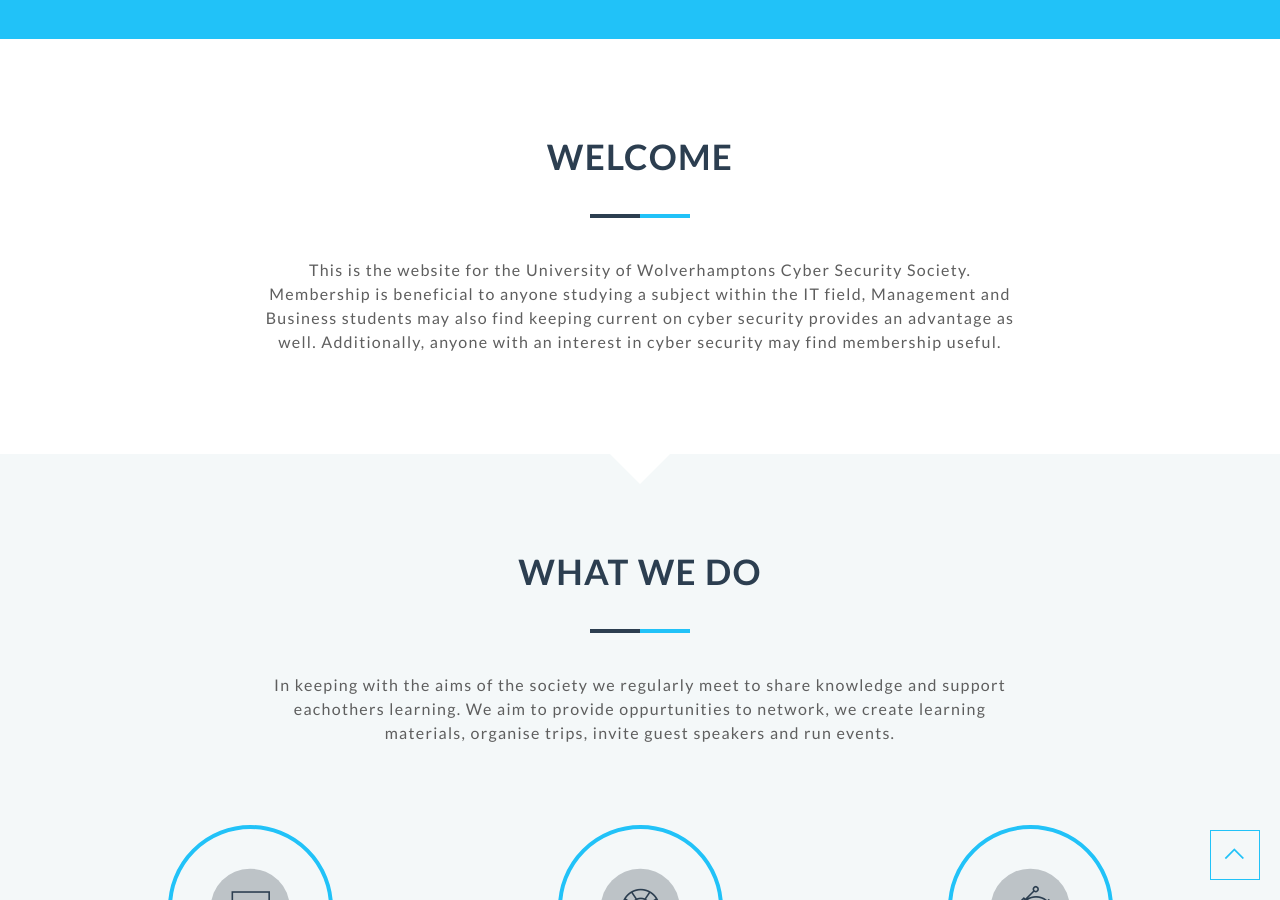
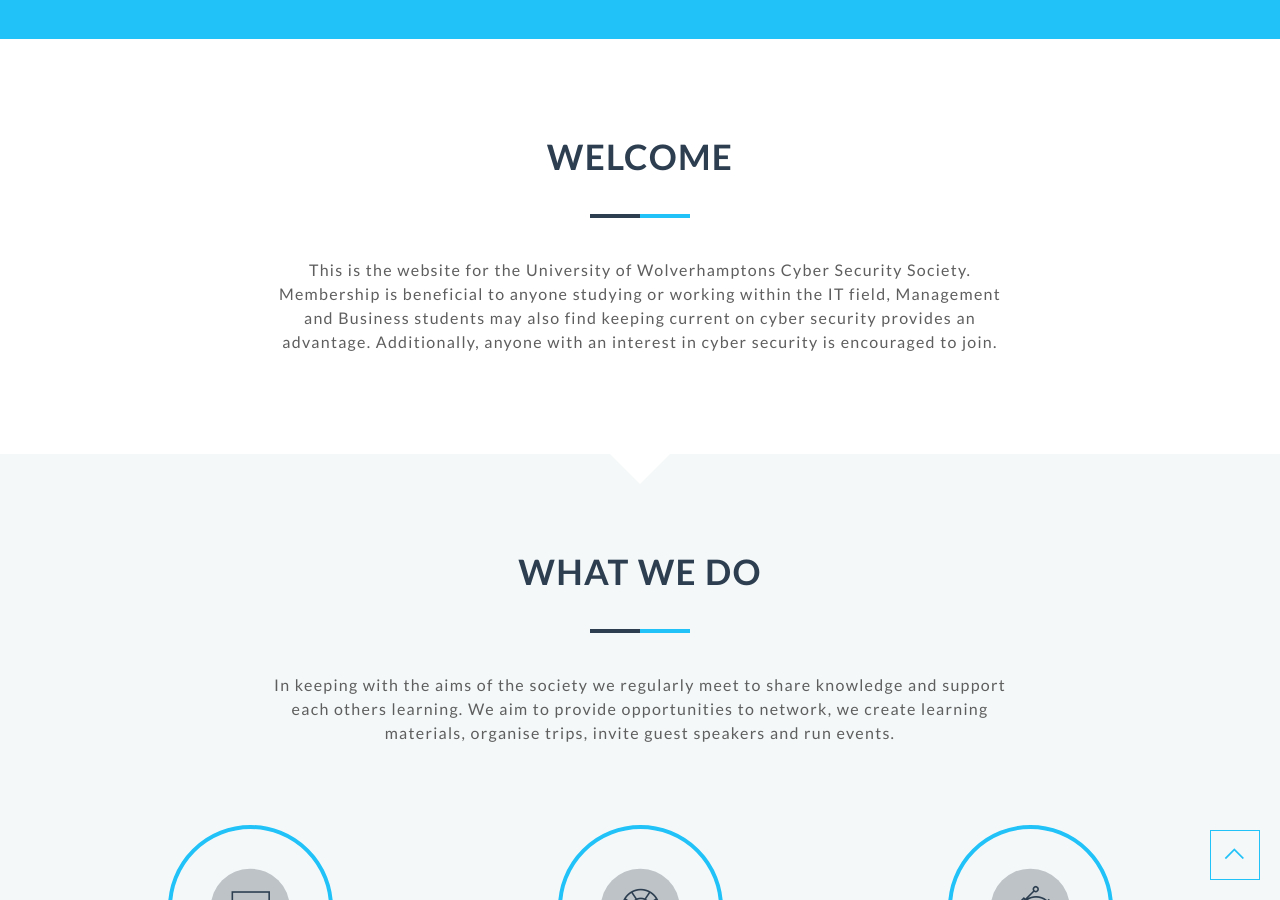
Before and after one commit to cybersocwlv/cybersocwlv, a Jekyll site: the page built from index.html, in a window 1280 px wide and 900 px high, scrolled down 1005 px. Built offline with Jekyll 4.4.1, drawn with Linux system fonts in a browser that asks for light colours; nearby versions of some CDN libraries; some of the changed text lies outside the part shown.

Commit message:
Fixed spelling errors

```diff
--- a/_config.yml
+++ b/_config.yml
@@ -113,14 +113,14 @@ mailchimp:
 #############   About   #############
 #####################################
 about-title: Welcome
-about-description: This is the website for the University of Wolverhamptons Cyber Security Society. Membership is beneficial to anyone studying a subject within the IT field, Management and Business students may also find keeping current on cyber security provides an advantage as well. Additionally, anyone with an interest in cyber security may find membership useful.
+about-description: This is the website for the University of Wolverhamptons Cyber Security Society. Membership is beneficial to anyone studying or working within the IT field, Management and Business students may also find keeping current on cyber security provides an advantage. Additionally, anyone with an interest in cyber security is encouraged to join.
 
 
 #####################################
 #############  What We Do  ############
 #####################################
 features-title: What We Do
-features-description: In keeping with the aims of the society we regularly meet to share knowledge and support eachothers learning. We aim to provide oppurtunities to network, we create learning materials, organise trips, invite guest speakers and run events.
+features-description: In keeping with the aims of the society we regularly meet to share knowledge and support each others learning. We aim to provide opportunities to network, we create learning materials, organise trips, invite guest speakers and run events.
 
 #
 # Features
@@ -134,12 +134,12 @@ features:
 
 # Feature
 - title: Learning & Support
-  description: We are a group of students and staff who get together to share knowledge and support eachothers learning.
+  description: We are a group of students and staff who get together to share knowledge and support each others learning.
   icon: pe-7s-help2
 
 # Feature
 - title: Networking
-  description: Through regular meetings, events and presentations, often with guest speakers you have the oppurtunity to network.
+  description: Through regular meetings, events and presentations, often with guest speakers you have the opportunity to network.
   icon: pe-7s-vector
 
 
@@ -185,7 +185,7 @@ team:
 
 # Team Member
 - name: Ecaterina Doe
-  tagline: Comunications Secretary
+  tagline: Communications Secretary
   avatar: avatar-03.jpg
 
 # Team Member
```
Also changed, not shown: 1 other file.
